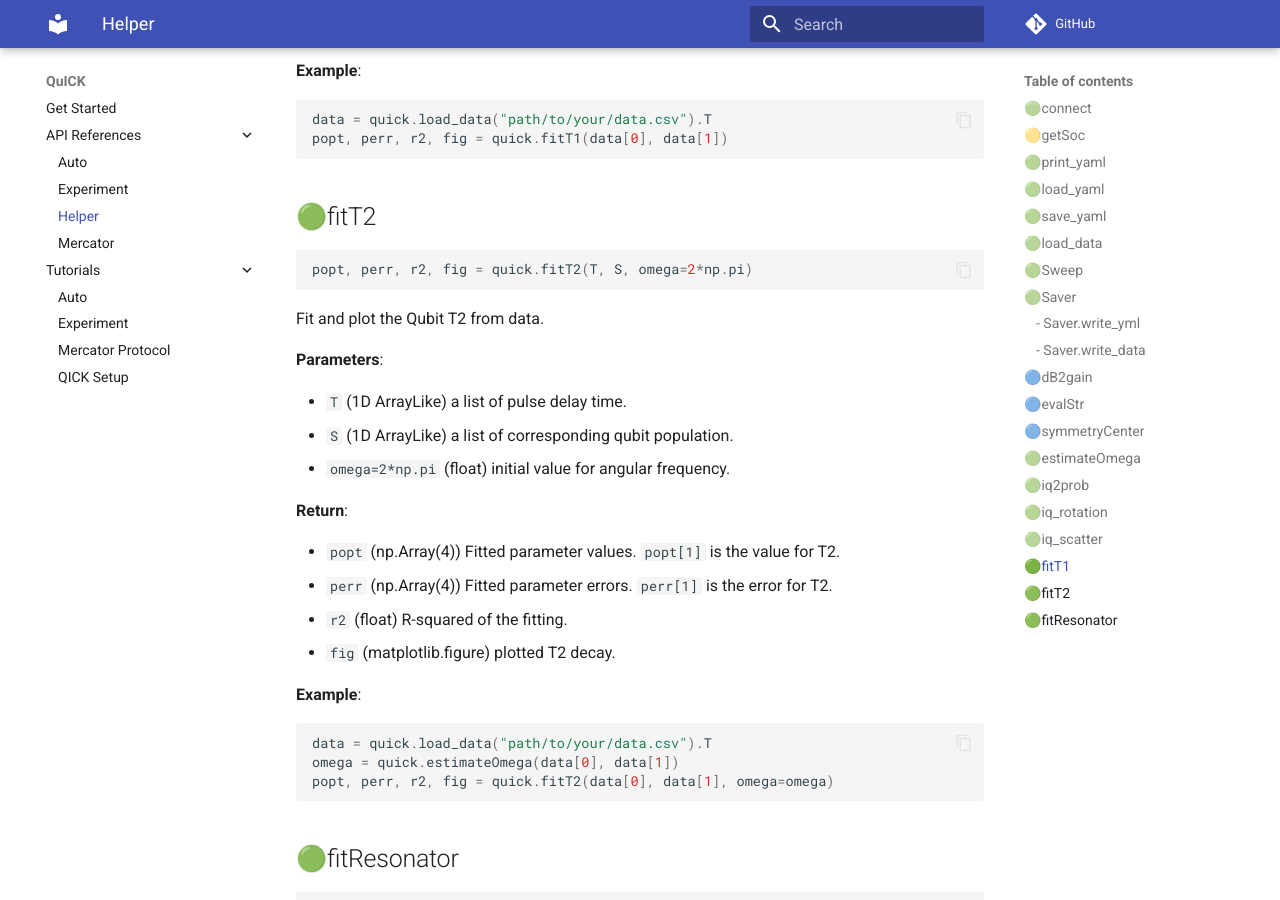
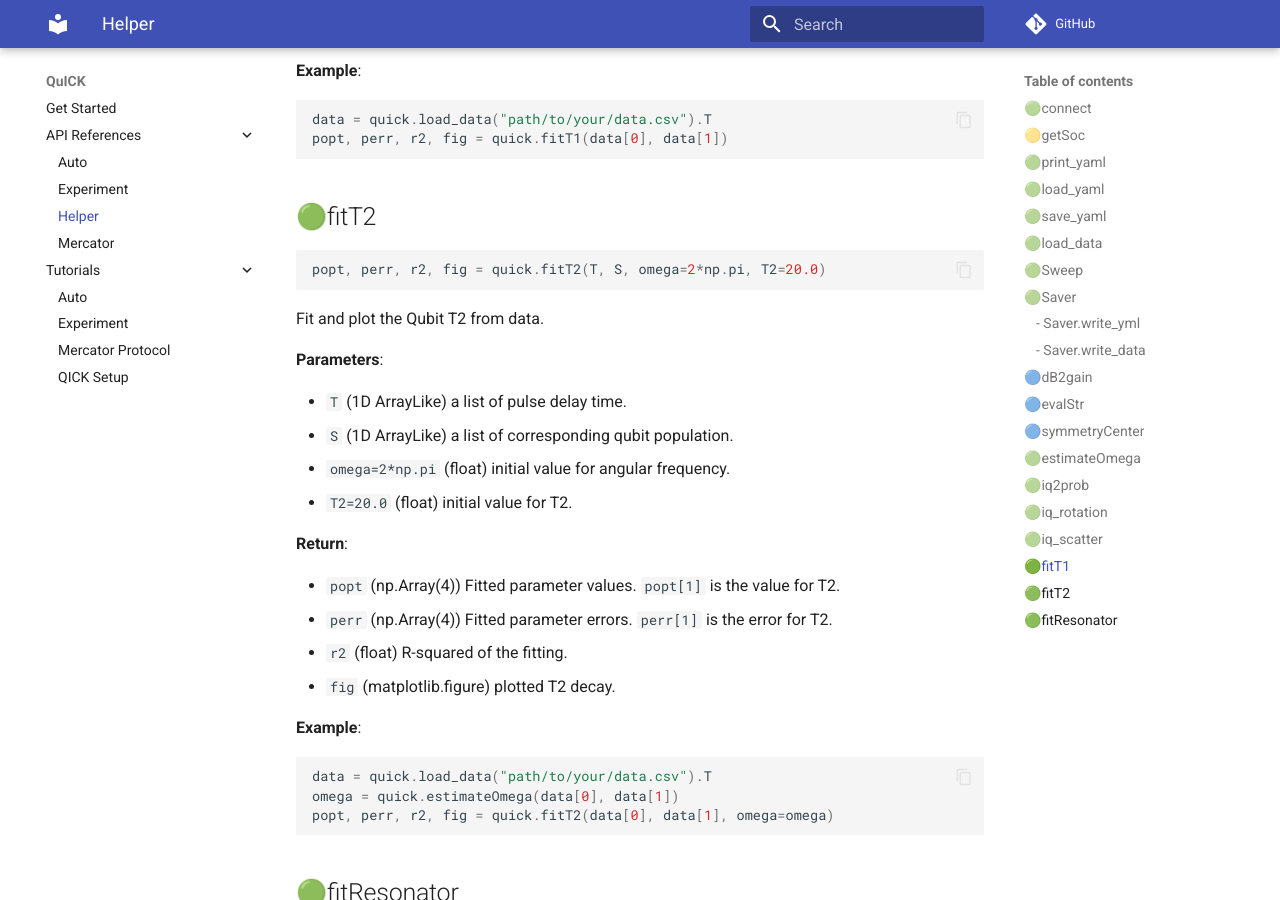
Before and after one commit to clelandlab/quick, an MkDocs documentation site: the page built from docs/API References/helper.md, in a window 1280 px wide and 900 px high, scrolled down 7955 px. Built offline with MkDocs 1.6.1 and Material for MkDocs 9.7.7, drawn with Linux system fonts in a browser that asks for light colours; comment, search, counter and statistics services are not loaded.

Commit message:
Update fitT2

````diff
--- a/docs/API References/helper.md
+++ b/docs/API References/helper.md
@@ -349,7 +349,7 @@ popt, perr, r2, fig = quick.fitT1(data[0], data[1])
 ## 🟢fitT2
 
 ```python
-popt, perr, r2, fig = quick.fitT2(T, S, omega=2*np.pi)
+popt, perr, r2, fig = quick.fitT2(T, S, omega=2*np.pi, T2=20.0)
 ```
 
 Fit and plot the Qubit T2 from data.
@@ -359,6 +359,7 @@ Fit and plot the Qubit T2 from data.
 - `T` (1D ArrayLike) a list of pulse delay time.
 - `S` (1D ArrayLike) a list of corresponding qubit population.
 - `omega=2*np.pi` (float) initial value for angular frequency.
+- `T2=20.0` (float) initial value for T2.
 
 **Return**:
 
````
Also changed, not shown: 1 other file.
